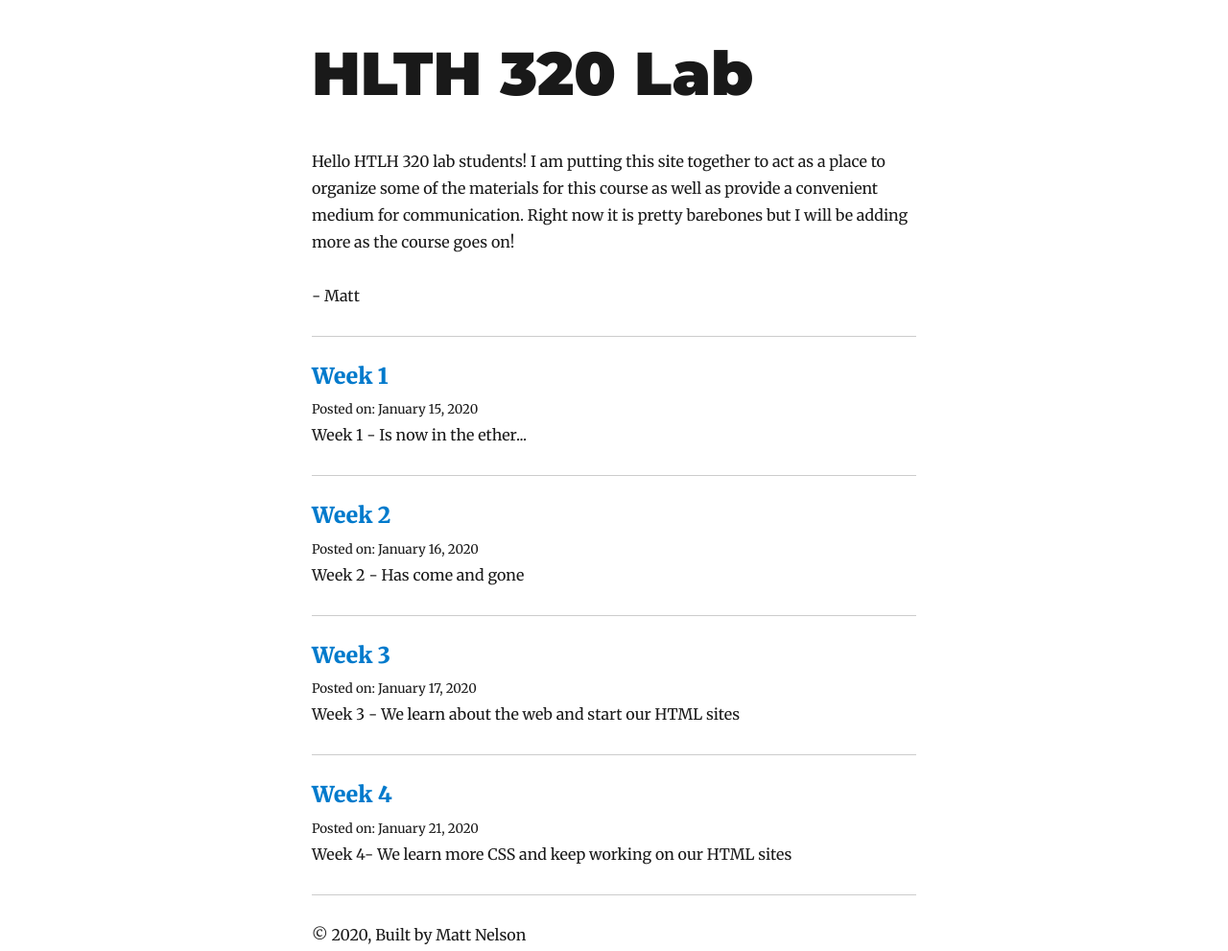
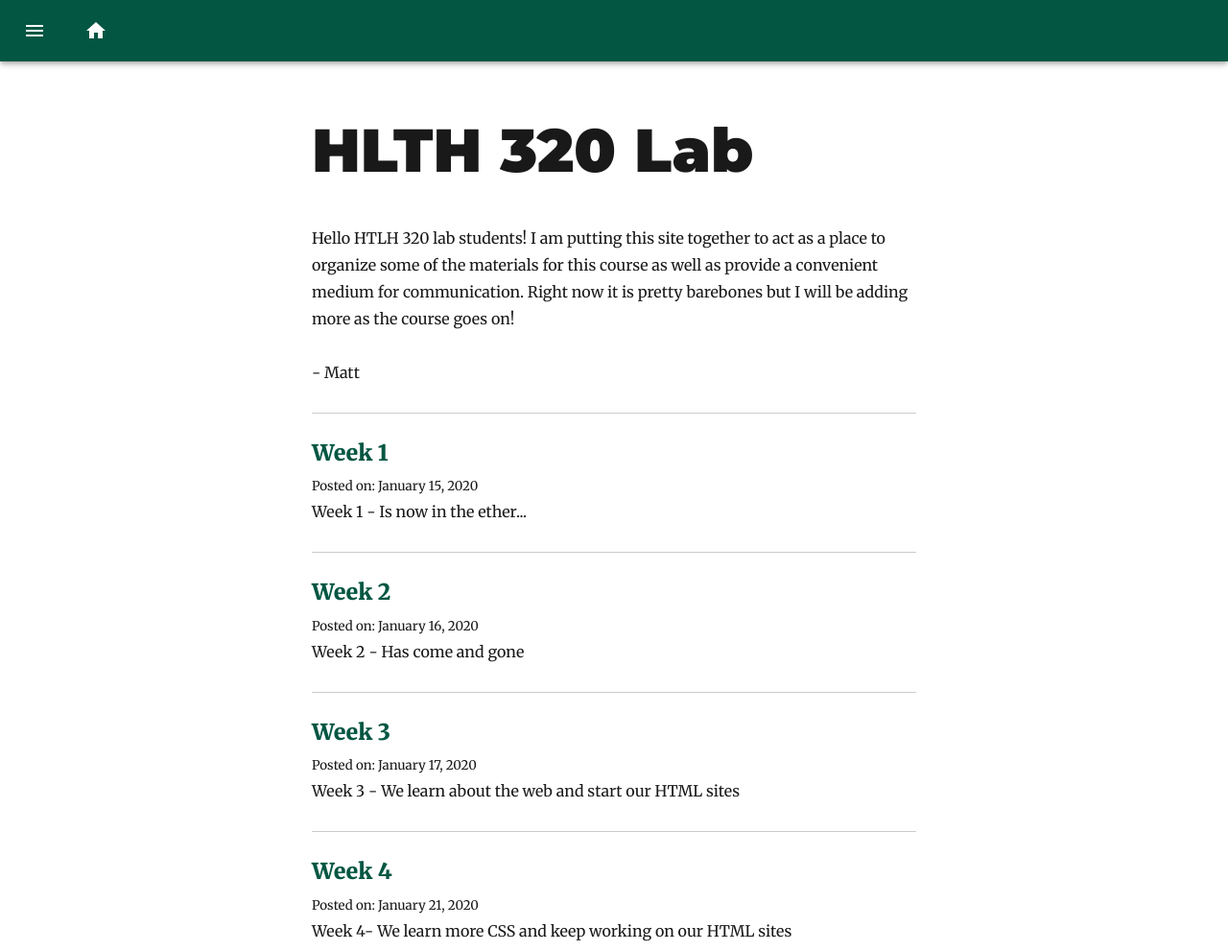
Before and after one commit to Matthew-Nelson/hlth-320-lab, a Gatsby site: page / in a window 1280 px wide. Shown: the top 991 px of the page at 96% size. Built offline with nearby package versions, Linux system fonts and the light colour scheme; Gatsby itself is replaced by a stand-in of ours; some packages are replaced by stand-ins of ours.

Commit message:
added material ui elements and some more UI setup

```diff
--- a/gatsby-config.js
+++ b/gatsby-config.js
@@ -61,7 +61,7 @@ module.exports = {
         short_name: `GatsbyJS`,
         start_url: `/`,
         background_color: `#ffffff`,
-        theme_color: `#663399`,
+        theme_color: `#035642`,
         display: `minimal-ui`,
         icon: `content/assets/cal-poly-logo.png`,
       },
--- a/package.json
+++ b/package.json
@@ -6,6 +6,7 @@
   "author": "Matthew Nelson",
   "dependencies": {
     "@material-ui/core": "^4.8.3",
+    "@material-ui/icons": "^4.5.1",
     "gatsby": "^2.18.12",
     "gatsby-image": "^2.2.34",
     "gatsby-plugin-feed": "^2.3.23",
--- a/src/components/layout.js
+++ b/src/components/layout.js
@@ -2,6 +2,23 @@ import React from "react"
 import { Link } from "gatsby"
 
 import { rhythm, scale } from "../utils/typography"
+
+import MenuDrawer from './menu-drawer.js';
+
+import { createMuiTheme, ThemeProvider } from '@material-ui/core/styles';
+
+const theme = createMuiTheme({
+  palette: {
+    primary: {
+      main: `#035642`
+    },
+  },
+  typography: {
+    fontFamily: `Merriweather, Georgia, serif`
+  },
+});
+
+console.log(theme);
 
 class Layout extends React.Component {
   render() {
@@ -52,20 +69,26 @@ class Layout extends React.Component {
       )
     }
     return (
+      <ThemeProvider theme={theme}>
+        <MenuDrawer/>
         <div
           style={{
             marginLeft: `auto`,
             marginRight: `auto`,
             maxWidth: rhythm(24),
             padding: `${rhythm(1.5)} ${rhythm(3 / 4)}`,
+            position: `relative`,
           }}
         >
           <header>{header}</header>
-        <main>{children}</main>
+          <main>
+            {children}
+          </main>
           <footer>
             © {new Date().getFullYear()}, Built by Matt Nelson
           </footer>
         </div>
+      </ThemeProvider>
     )
   }
 }
--- /dev/null
+++ b/src/components/menu-drawer.js
@@ -0,0 +1,227 @@
+import React from 'react';
+import clsx from 'clsx';
+import { makeStyles, useTheme } from '@material-ui/core/styles';
+import Drawer from '@material-ui/core/Drawer';
+import AppBar from '@material-ui/core/AppBar';
+import Toolbar from '@material-ui/core/Toolbar';
+import List from '@material-ui/core/List';
+import Divider from '@material-ui/core/Divider';
+import IconButton from '@material-ui/core/IconButton';
+import MenuIcon from '@material-ui/icons/Menu';
+import ChevronLeftIcon from '@material-ui/icons/ChevronLeft';
+import ChevronRightIcon from '@material-ui/icons/ChevronRight';
+import ListItem from '@material-ui/core/ListItem';
+import ListItemIcon from '@material-ui/core/ListItemIcon';
+import ListItemText from '@material-ui/core/ListItemText';
+import AssignmentIcon from '@material-ui/icons/Assignment';
+import HomeIcon from '@material-ui/icons/Home';
+import DateRangeIcon from '@material-ui/icons/DateRange';
+import { Link } from "gatsby";
+
+const drawerWidth = 240;
+
+const useStyles = makeStyles(theme => ({
+  root: {
+    display: 'flex',
+  },
+  appBar: {
+    transition: theme.transitions.create(['margin', 'width'], {
+      easing: theme.transitions.easing.sharp,
+      duration: theme.transitions.duration.leavingScreen,
+    }),
+  },
+  appBarShift: {
+    width: `calc(100% - ${drawerWidth}px)`,
+    marginLeft: drawerWidth,
+    transition: theme.transitions.create(['margin', 'width'], {
+      easing: theme.transitions.easing.easeOut,
+      duration: theme.transitions.duration.enteringScreen,
+    }),
+  },
+  menuButton: {
+    marginRight: theme.spacing(2),
+  },
+  hide: {
+    display: 'none',
+  },
+  drawer: {
+    width: drawerWidth,
+    flexShrink: 0,
+  },
+  drawerPaper: {
+    width: drawerWidth,
+  },
+  drawerHeader: {
+    display: 'flex',
+    alignItems: 'center',
+    padding: theme.spacing(0, 1),
+    ...theme.mixins.toolbar,
+    justifyContent: 'flex-end',
+  },
+  content: {
+    flexGrow: 1,
+    padding: theme.spacing(1),
+    transition: theme.transitions.create('margin', {
+      easing: theme.transitions.easing.sharp,
+      duration: theme.transitions.duration.leavingScreen,
+    }),
+    marginLeft: -drawerWidth,
+  },
+  contentShift: {
+    transition: theme.transitions.create('margin', {
+      easing: theme.transitions.easing.easeOut,
+      duration: theme.transitions.duration.enteringScreen,
+    }),
+    marginLeft: 0,
+  },
+  listStyle: {
+    marginLeft: 0,
+  }
+}));
+
+export default function PersistentDrawerLeft() {
+  const classes = useStyles();
+  const theme = useTheme();
+  const [open, setOpen] = React.useState(false);
+
+  const handleDrawerOpen = () => {
+    setOpen(true);
+  };
+
+  const handleDrawerClose = () => {
+    setOpen(false);
+  };
+
+  return (
+    <div className={classes.root}>
+      <AppBar
+        position="fixed"
+        className={clsx(classes.appBar, {
+          [classes.appBarShift]: open,
+        })}
+      >
+        <Toolbar>
+          <IconButton
+            color="inherit"
+            aria-label="open drawer"
+            onClick={handleDrawerOpen}
+            edge="start"
+            className={clsx(classes.menuButton, open && classes.hide)}
+          >
+            <MenuIcon />
+          </IconButton>
+          <Link to='/'>
+            <IconButton style={{color:'white'}}>
+                <HomeIcon />
+            </IconButton>
+          </Link>
+        </Toolbar>
+      </AppBar>
+      <Drawer
+        className={classes.drawer}
+        variant="persistent"
+        anchor="left"
+        open={open}
+        classes={{
+          paper: classes.drawerPaper,
+        }}
+      >
+        <div className={classes.drawerHeader}>
+          <IconButton onClick={handleDrawerClose}>
+            {theme.direction === 'ltr' ? <ChevronLeftIcon /> : <ChevronRightIcon />}
+          </IconButton>
+        </div>
+        <Divider />
+        <h4 style={{display: 'flex', justifyContent: 'center', margin: '2rem 0 1rem'}}>Weeks</h4>
+        <List className={classes.listStyle}>
+          {
+            [
+                {
+                    title: 'Week 1',
+                    classification: 'week',
+                    url: '/week-1/',
+                },
+                {
+                    title: 'Week 2',
+                    classification: 'week',
+                    url: '/week-2/',
+                },
+                {
+                    title: 'Week 3',
+                    classification: 'week',
+                    url: '/week-3/',
+                },
+                {
+                    title: 'Week 4',
+                    classification: 'week',
+                    url: '/week-4/',
+                },
+            ].map((obj, index) => {
+                let icon;
+                switch (obj.classification) {
+                    case 'week':
+                        icon = <DateRangeIcon />;
+                        break;
+                    case 'assignment':
+                        icon = <AssignmentIcon />;
+                        break;
+                    default:
+                        icon = <DateRangeIcon />;
+                }
+
+                return (
+                    <Link to={obj.url}>
+                        <ListItem button key={obj.title}>
+                            <ListItemIcon style={{color: '#035642'}}>{icon}</ListItemIcon>
+                            <ListItemText primary={obj.title} />
+                        </ListItem>
+                    </Link>
+                )
+            })
+          }
+        </List>
+        <Divider />
+        <h4 style={{display: 'flex', justifyContent: 'center', margin: '2rem 0 1rem'}}>Assignments</h4>
+        <List className={classes.listStyle}>
+          {
+            [
+                {
+                    title: 'HTML Site Checkpoint #1',
+                    classification: 'assignment',
+                    url: '/html-checkpoint-one/',
+                }
+            ].map((obj, index) => {
+                let icon;
+                switch (obj.classification) {
+                    case 'week':
+                        icon = <DateRangeIcon />;
+                        break;
+                    case 'assignment':
+                        icon = <AssignmentIcon />;
+                        break;
+                    default:
+                        icon = <DateRangeIcon />;
+                }
+
+                return (
+                    <Link to={obj.url}>
+                        <ListItem button key={obj.title}>
+                            <ListItemIcon style={{color: '#035642'}}>{icon}</ListItemIcon>
+                            <ListItemText primary={obj.title} />
+                        </ListItem>
+                    </Link>
+                )
+            })
+          }
+        </List>
+      </Drawer>
+      <main
+        className={clsx(classes.content, {
+          [classes.contentShift]: open,
+        })}
+      >
+        <div className={classes.drawerHeader} />
+      </main>
+    </div>
+  );
+}
--- a/src/utils/typography.js
+++ b/src/utils/typography.js
@@ -6,6 +6,9 @@ Wordpress2016.overrideThemeStyles = () => {
     "a.gatsby-resp-image-link": {
       boxShadow: `none`,
     },
+    "a": {
+      color: `#035642`,
+    }
   }
 }
 
```
Also changed, not shown: 1 other file. Lines whose indentation alone changed are shown as unchanged.
